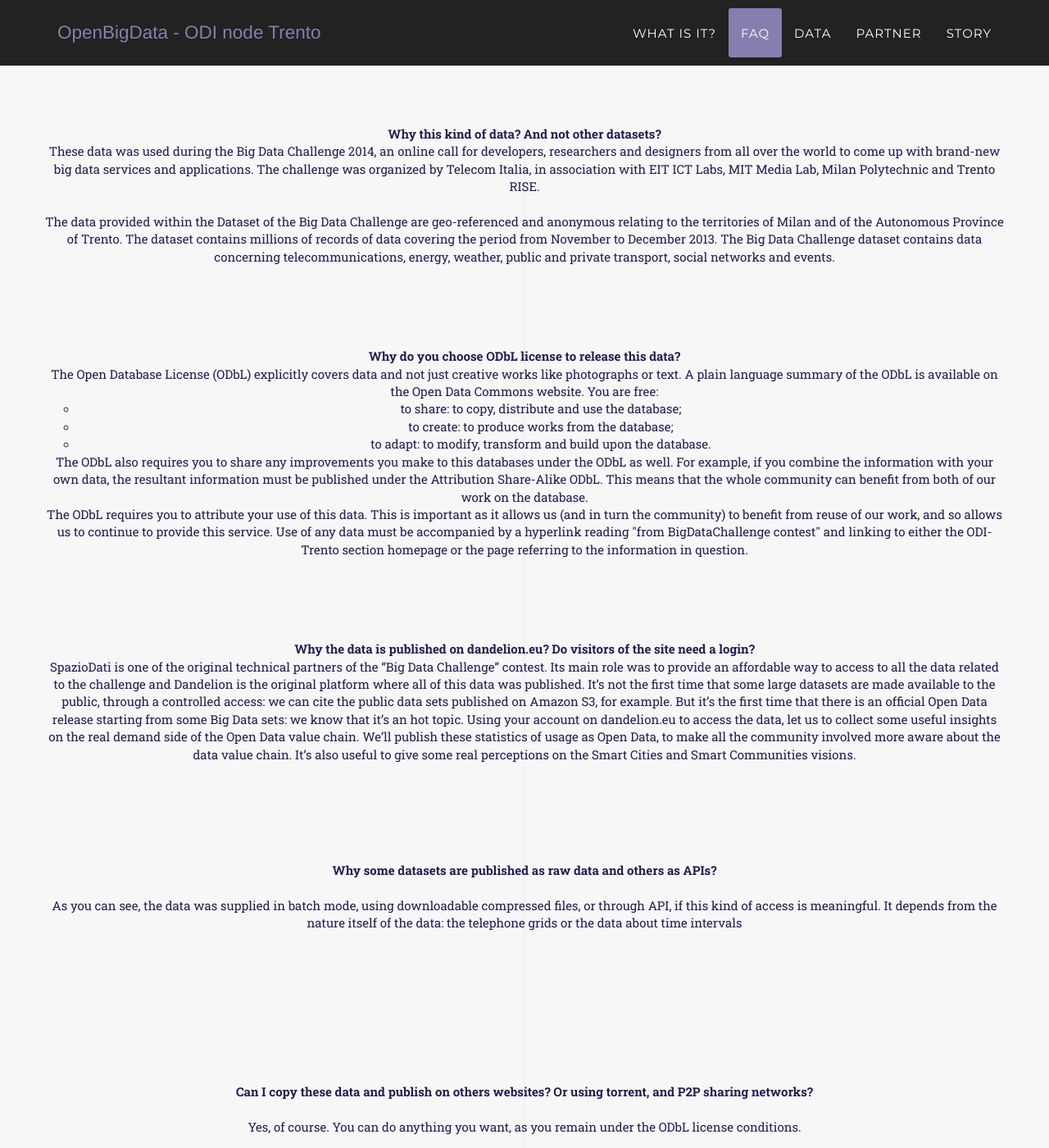
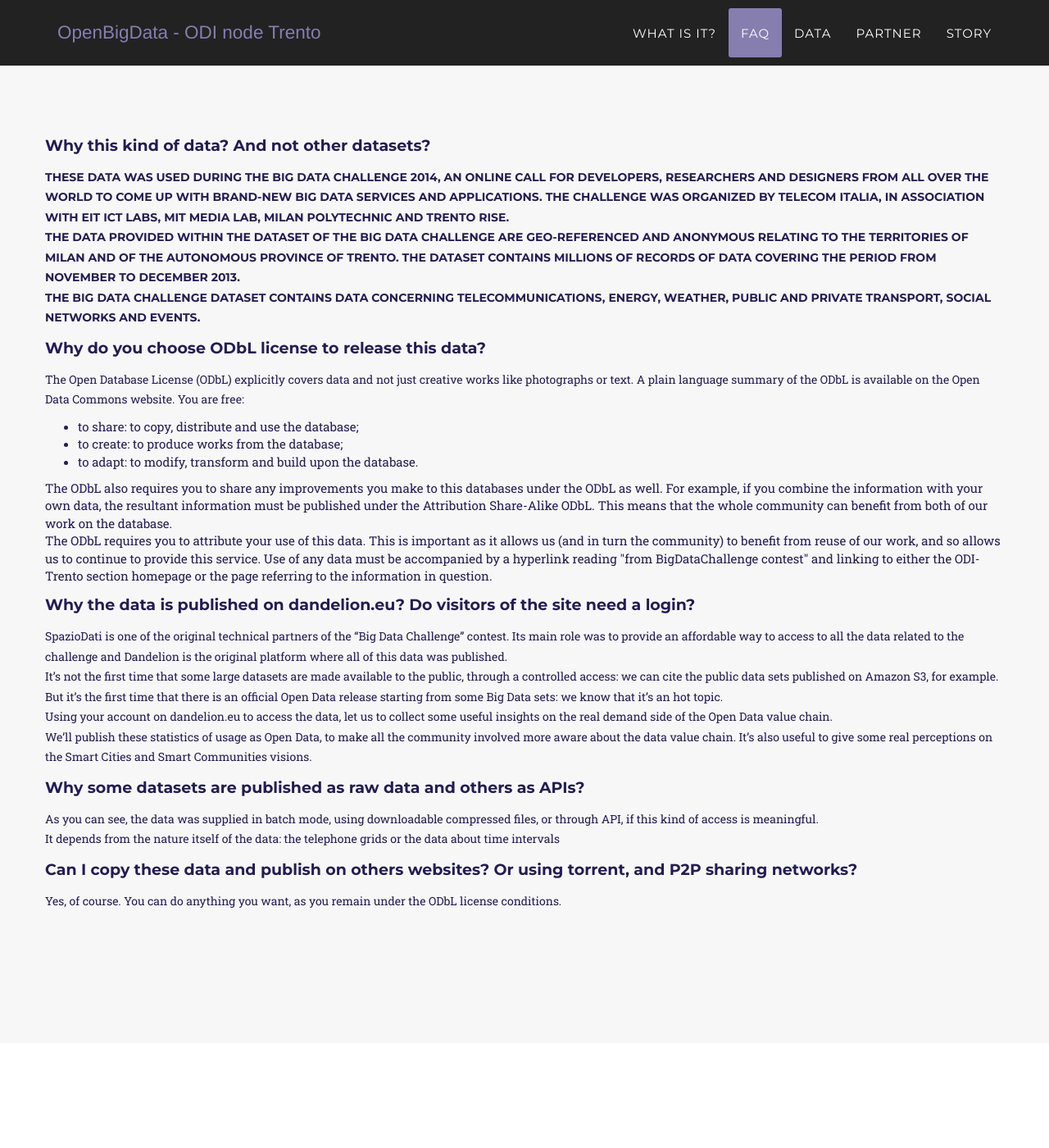
Before and after one commit to theodifbk/theodifbk.github.io, a Jekyll site: the page built from openbigdata/index.html, in a window 1280 px wide and 1400 px high, scrolled down 1625 px. Shown: the whole window at 82% size. Built offline with Jekyll 4.4.1, drawn with Linux system fonts in a browser that asks for light colours; some web fonts are replaced; some of the changed text lies outside the part shown.

Commit message:
faq update

```diff
--- a/_includes/openbigdata/faq.html
+++ b/_includes/openbigdata/faq.html
@@ -7,18 +7,20 @@
                 <h3 class="section-subheading text-muted">frequent ask questions</h3>
             </div>
         </div>
-        <div class="row text-center">
-            <ul class="timeline">
-                <li><strong>
-                Why this kind of data? And not other datasets?</strong><br/>
+        <div class="row">
+			<h4 class="service-heading">
+                Why this kind of data? And not other datasets?
+			<h4>
+			<p>
                 These data was used during the Big Data Challenge 2014, an online call for developers, researchers and designers from all over the world to come up with brand-new big data services and applications. The challenge was organized by Telecom Italia, in association with EIT ICT Labs, MIT Media Lab, Milan Polytechnic and Trento RISE.
-                <br/><br/>
-                The data provided within the Dataset of the Big Data Challenge are geo-referenced and anonymous relating to the territories of Milan and of the Autonomous Province of Trento. The dataset contains millions of records of data covering the period from November to December 2013.
+                <br/>
+                The data provided within the Dataset of the Big Data Challenge are geo-referenced and anonymous relating to the territories of Milan and of the Autonomous Province of Trento. The dataset contains millions of records of data covering the period from November to December 2013.<br/>
                 The Big Data Challenge dataset contains data concerning telecommunications, energy, weather, public and private transport, social networks and events.
-                </li>
-                <li><strong>
+			</p>
+			<h4 class="service-heading">
                 Why do you choose ODbL license to release this data?
-                </strong><br/>
+			</h4>
+			<p>
                 The Open Database License (ODbL) explicitly covers data and not just creative works like photographs or text. A plain language summary of the ODbL is available on the Open Data Commons website.
                 You are free:
                 <ul>
@@ -26,33 +28,34 @@
                 <li>to create: to produce works from the database;</li>
                 <li>to adapt: to modify, transform and build upon the database.</li>
                 </ul>
-                The ODbL also requires you to share any improvements you make to this databases under the ODbL as well. For example, if you combine the information with your own data, the resultant information must be published under the Attribution Share-Alike ODbL. This means that the whole community can benefit from both of our work on the database.
-                <br/>
+                The ODbL also requires you to share any improvements you make to this databases under the ODbL as well. For example, if you combine the information with your own data, the resultant information must be published under the Attribution Share-Alike ODbL. This means that the whole community can benefit from both of our work on the database.<br/>
                 The ODbL requires you to attribute your use of this data. This is important as it allows us (and in turn the community) to benefit from reuse of our work, and so allows us to continue to provide this service. Use of any data must be accompanied by a hyperlink reading "from BigDataChallenge contest" and linking to either the ODI-Trento section homepage or the page referring to the information in question.
-                </li>
-                <li>
-            <strong>
-            Why the data is published on dandelion.eu? Do visitors of the site need a login?</strong><br/>
-            SpazioDati is one of the original technical partners of the “Big Data Challenge” contest. Its main role was to provide an affordable way to access to all the data related to the challenge and Dandelion is the original platform where all of this data was published.
-            It’s not the first time that some large datasets are made available to the public, through a controlled access: we can cite the public data sets published on Amazon S3, for example.
-            But it’s the first time that there is an official Open Data release starting from some Big Data sets: we know that it’s an hot topic.
-            Using your account on dandelion.eu to access the data, let us to collect some useful insights on the real demand side of the Open Data value chain.
+  			</p>
+			<h4 class="service-heading">
+            Why the data is published on dandelion.eu? Do visitors of the site need a login?
+			</h4>
+			<p>
+            SpazioDati is one of the original technical partners of the “Big Data Challenge” contest. Its main role was to provide an affordable way to access to all the data related to the challenge and Dandelion is the original platform where all of this data was published.<br/>
+            It’s not the first time that some large datasets are made available to the public, through a controlled access: we can cite the public data sets published on Amazon S3, for example.<br/>
+            But it’s the first time that there is an official Open Data release starting from some Big Data sets: we know that it’s an hot topic.<br/>
+            Using your account on dandelion.eu to access the data, let us to collect some useful insights on the real demand side of the Open Data value chain.<br/>
             We’ll publish these statistics of usage as Open Data, to make all the community involved more aware about the data value chain.
             It’s also useful to give some real perceptions on the Smart Cities and Smart Communities visions.
-            </li>
-            <li>
-            <strong>
-            Why some datasets are published as raw data and others as APIs?</strong><br/>
-            <br/>
-            As you can see, the data was supplied in batch mode, using downloadable compressed files, or through API, if this kind of access is meaningful.
+			</p>
+			<h4 class="service-heading">
+            Why some datasets are published as raw data and others as APIs?
+			</h4>
+			<p>
+            As you can see, the data was supplied in batch mode, using downloadable compressed files, or through API, if this kind of access is meaningful.<br/>
             It depends from the nature itself of the data: the telephone grids or the data about time intervals
-            </li>
-            <li><strong>
+  			</p>
+			<h4 class="service-heading">
             Can I copy these data and publish on others websites? Or using torrent, and P2P sharing networks?
-            </strong><br/><br/>
+            </h4>
+			<p>
             Yes, of course. You can do anything you want, as you remain under the ODbL license conditions.
-            </li>
-            </ul>
+			</p>
+		</div>
     </div>
 
     </section>
--- a/_includes/openbigdata/footer.html
+++ b/_includes/openbigdata/footer.html
@@ -12,8 +12,6 @@
                 </div>
                 <div class="col-md-4">
                     <ul class="list-inline quicklinks">
-                        <li>website made with <a href="http://jekyllrb.com/">jekyll</a>
-                        </li>
                         <li>theme base on <a href="https://github.com/y7kim/agency-jekyll-theme">agency jekyll theme</a></a></a>
                         </li>
                     </ul>
--- a/_includes/openbigdata/portfolio_grid.html
+++ b/_includes/openbigdata/portfolio_grid.html
@@ -8,24 +8,23 @@
                 </div>
             </div>
             <div class="row">
-            {% for post in site.posts %}
-		{% if post.category == 'openbigdata' %}
+		{% assign products = site.posts | sort: 'modal-id' %}
+		{% for product in products %}
                 <div class="col-md-4 col-sm-6 portfolio-item">
-                    <a href="#portfolioModal{{ post.modal-id }}" class="portfolio-link" data-toggle="modal">
+                    <a href="#portfolioModal{{ product.modal-id }}" class="portfolio-link" data-toggle="modal">
                         <div class="portfolio-hover">
                             <div class="portfolio-hover-content">
                                 <i class="fa fa-plus fa-3x"></i>
                             </div>
                         </div>
-                        <img src="img/data/{{ post.thumbnail }}" class="img-responsive" alt="">
+                        <img src="img/data/{{ product.thumbnail }}" class="img-responsive" alt="">
                     </a>
                     <div class="portfolio-caption">
-                        <h4>{{ post.title }}</h4>
-                        <p class="text-muted">{{ post.subtitle }}</p>
+                        <h4>{{ product.title }}</h4>
+                        <p class="text-muted">{{ product.subtitle }}</p>
                     </div>
                 </div>
-		{% endif %}
-            {% endfor %}
             </div>
+         {% endfor %}
         </div>
     </section>
```
Also changed, not shown: openbigdata/img/data/energy.png, openbigdata/img/data/environment.png, openbigdata/img/data/geo.png, openbigdata/img/data/mobility.png, openbigdata/img/data/news.png, openbigdata/img/data/social.png, openbigdata/img/data/telco.png, openbigdata/img/data/weather.png.
